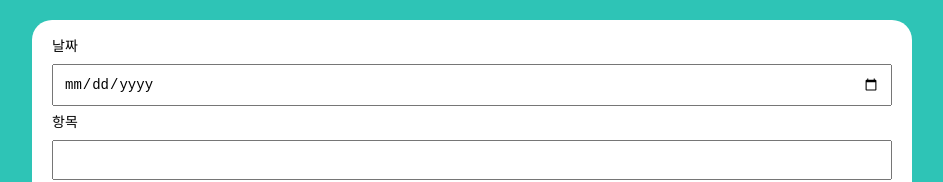
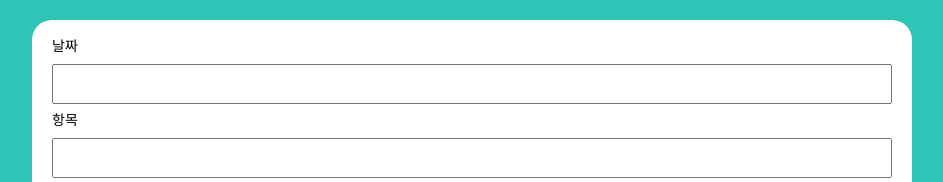
Before and after one commit to slsl2/FinancialRecords, a React (Vite) app in the folder financial-records/: page /record/1 in a window 1280 px wide. Shown: the top 182 px of the page, without its empty margins (168-1111 px from the left). Built offline with nearby package versions, Linux system fonts and the light colour scheme.

Commit message:
update: useRef 사용하여 자동으로 focus 되도록 설정

```diff
--- a/financial-records/src/components/organisms/RecordCreateContainer.jsx
+++ b/financial-records/src/components/organisms/RecordCreateContainer.jsx
@@ -1,4 +1,4 @@
-import { useState, useEffect } from "react";
+import { useState, useEffect, useRef } from "react";
 import styled from "styled-components";
 import StyledContainer from "../../styles/StyledContainer";
 import Button from "../atoms/Button";
@@ -9,6 +9,13 @@ const RecordCreateContainer = ({ records, setRecords }) => {
   const [item, setItem] = useState("");
   const [amount, setAmount] = useState("");
   const [description, setDescription] = useState("");
+
+  const dateRef = useRef(null);
+
+  useEffect(() => {
+    // 컴포넌트가 처음 마운트될 때 날짜 입력 필드에 포커스를 설정
+    dateRef.current.focus();
+  }, []);
 
   const handleDate = (e) => {
     setDate(e.target.value);
@@ -33,10 +40,11 @@ const RecordCreateContainer = ({ records, setRecords }) => {
       ...records,
       { id: uuidv4(), date, item, amount: +amount, description },
     ]);
-    setDate(new Date().toISOString().split("T")[0]);
+    setDate("");
     setItem("");
     setAmount("");
     setDescription("");
+    dateRef.current.focus();
   };
 
   console.log(records);
@@ -47,7 +55,7 @@ const RecordCreateContainer = ({ records, setRecords }) => {
       <RecordForm onSubmit={AddRecord}>
         <InputDiv>
           <span>날짜</span>
-          <Input onChange={handleDate} type="date" value={date} />
+          <Input ref={dateRef} onChange={handleDate} type="text" value={date} />
         </InputDiv>
         <InputDiv>
           <span>항목</span>
--- a/financial-records/src/components/organisms/RecordUpdateContainer.jsx
+++ b/financial-records/src/components/organisms/RecordUpdateContainer.jsx
@@ -1,12 +1,13 @@
 import styled from "styled-components";
 import StyledContainer from "../../styles/StyledContainer.jsx";
 import Button from "../atoms/Button.jsx";
-import { useState, useEffect } from "react";
+import { useState, useEffect, useRef } from "react";
 import { useParams, useNavigate } from "react-router-dom";
 
 const RecordUpdateContainer = ({ records, setRecords }) => {
   const { id } = useParams();
   const navigate = useNavigate();
+  const dateRef = useRef(null);
   const record = records.find((record) => record.id === id);
 
   const [date, setDate] = useState(record ? record.date : "");
@@ -22,6 +23,7 @@ const RecordUpdateContainer = ({ records, setRecords }) => {
       setItem(record.item);
       setAmount(record.amount);
       setDescription(record.description);
+      dateRef.current.focus();
     }
   }, [record]);
 
@@ -55,7 +57,8 @@ const RecordUpdateContainer = ({ records, setRecords }) => {
         <RecordUpdateForm onSubmit={updateRecord}>
           <span>날짜</span>
           <Input
-            type="date"
+            ref={dateRef}
+            type="text"
             value={date}
             onChange={(e) => setDate(e.target.value)}
           />
```
